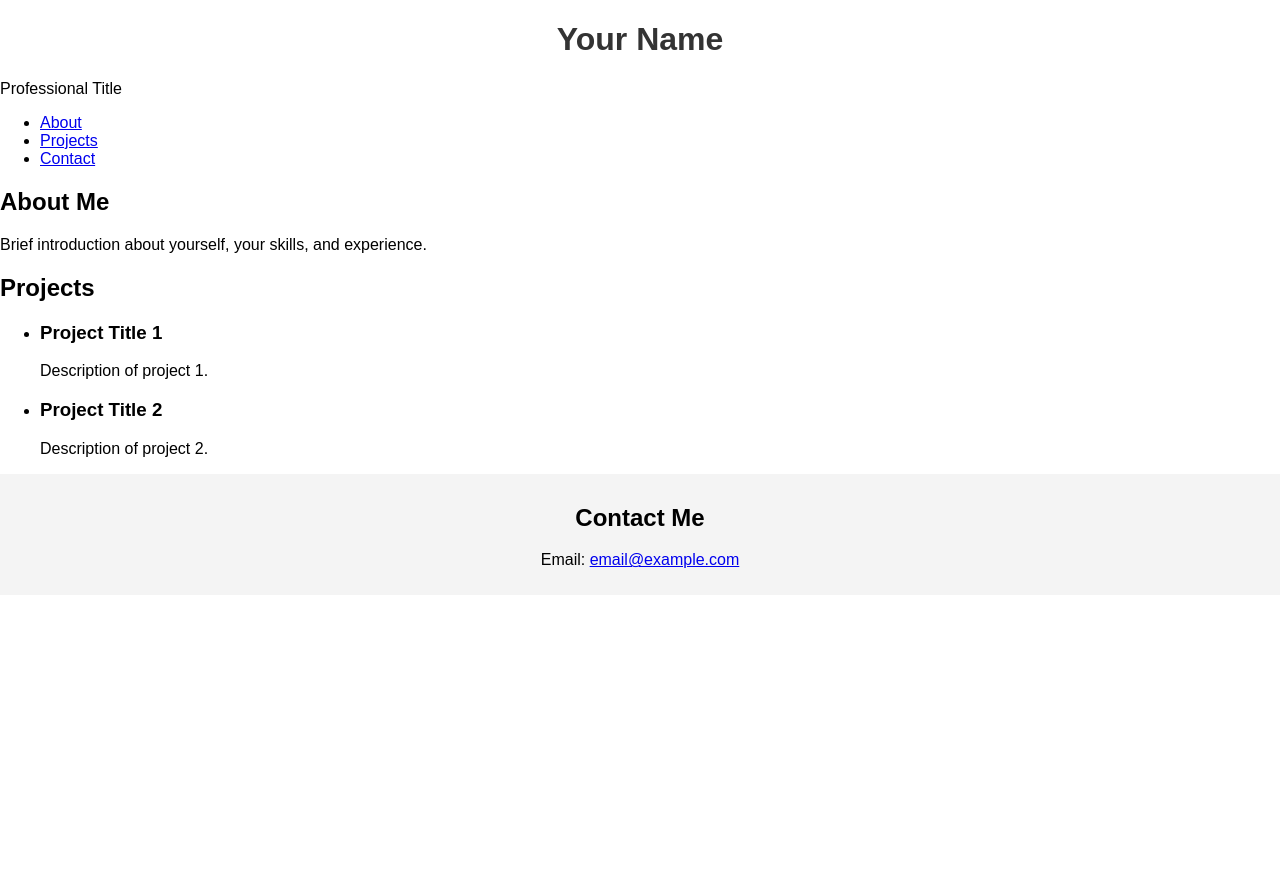
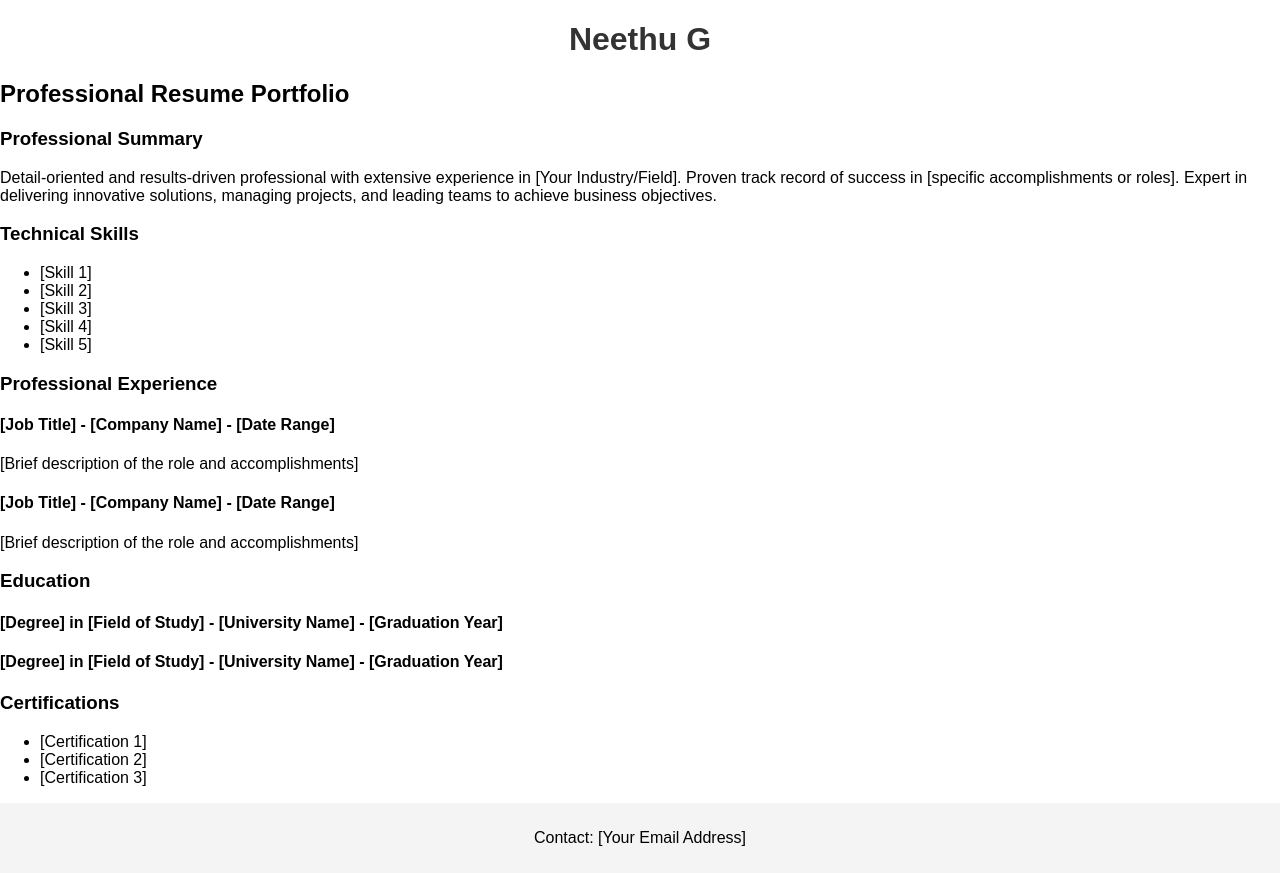
Before and after one commit to neethug0601-eng/resume-portfolio, a plain HTML site: page index.html in a window 1280 px wide. Before the commit the page ends 800 px from the top, so only its background shows below. Drawn offline with Linux system fonts and the light colour scheme.

Commit message:
Create index.html for Neethu G's professional resume portfolio

```diff
--- a/index.html
+++ b/index.html
@@ -3,45 +3,52 @@
 <head>
     <meta charset="UTF-8">
     <meta name="viewport" content="width=device-width, initial-scale=1.0">
-    <title>Professional Resume Portfolio</title>
+    <title>Neethu G's Professional Resume Portfolio</title>
     <link rel="stylesheet" href="styles.css">
 </head>
 <body>
     <header>
-        <h1>Your Name</h1>
-        <p>Professional Title</p>
-        <nav>
-            <ul>
-                <li><a href="#about">About</a></li>
-                <li><a href="#projects">Projects</a></li>
-                <li><a href="#contact">Contact</a></li>
-            </ul>
-        </nav>
+        <h1>Neethu G</h1>
+        <h2>Professional Resume Portfolio</h2>
     </header>
+    <section id="summary">
+        <h3>Professional Summary</h3>
+        <p>Detail-oriented and results-driven professional with extensive experience in [Your Industry/Field]. Proven track record of success in [specific accomplishments or roles].
 
-    <section id="about">
-        <h2>About Me</h2>
-        <p>Brief introduction about yourself, your skills, and experience.</p>
+        Expert in delivering innovative solutions, managing projects, and leading teams to achieve business objectives.</p>
     </section>
-
-    <section id="projects">
-        <h2>Projects</h2>
+    <section id="skills">
+        <h3>Technical Skills</h3>
         <ul>
-            <li>
-                <h3>Project Title 1</h3>
-                <p>Description of project 1.</p>
-            </li>
-            <li>
-                <h3>Project Title 2</h3>
-                <p>Description of project 2.</p>
-            </li>
-            <!-- Add more projects as necessary -->
+            <li>[Skill 1]</li>
+            <li>[Skill 2]</li>
+            <li>[Skill 3]</li>
+            <li>[Skill 4]</li>
+            <li>[Skill 5]</li>
         </ul>
     </section>
-
-    <footer id="contact">
-        <h2>Contact Me</h2>
-        <p>Email: <a href="mailto:email@example.com">email@example.com</a></p>
+    <section id="experience">
+        <h3>Professional Experience</h3>
+        <h4>[Job Title] - [Company Name] - [Date Range]</h4>
+        <p>[Brief description of the role and accomplishments]</p>
+        <h4>[Job Title] - [Company Name] - [Date Range]</h4>
+        <p>[Brief description of the role and accomplishments]</p>
+    </section>
+    <section id="education">
+        <h3>Education</h3>
+        <h4>[Degree] in [Field of Study] - [University Name] - [Graduation Year]</h4>
+        <h4>[Degree] in [Field of Study] - [University Name] - [Graduation Year]</h4>
+    </section>
+    <section id="certifications">
+        <h3>Certifications</h3>
+        <ul>
+            <li>[Certification 1]</li>
+            <li>[Certification 2]</li>
+            <li>[Certification 3]</li>
+        </ul>
+    </section>
+    <footer>
+        <p>Contact: [Your Email Address]</p>
     </footer>
 </body>
 </html>
```
